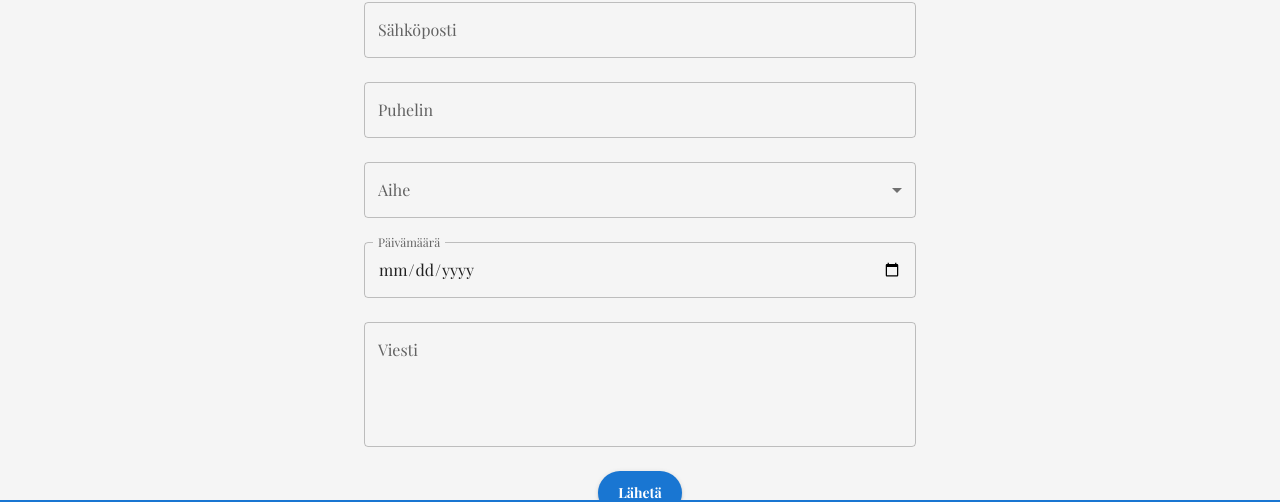
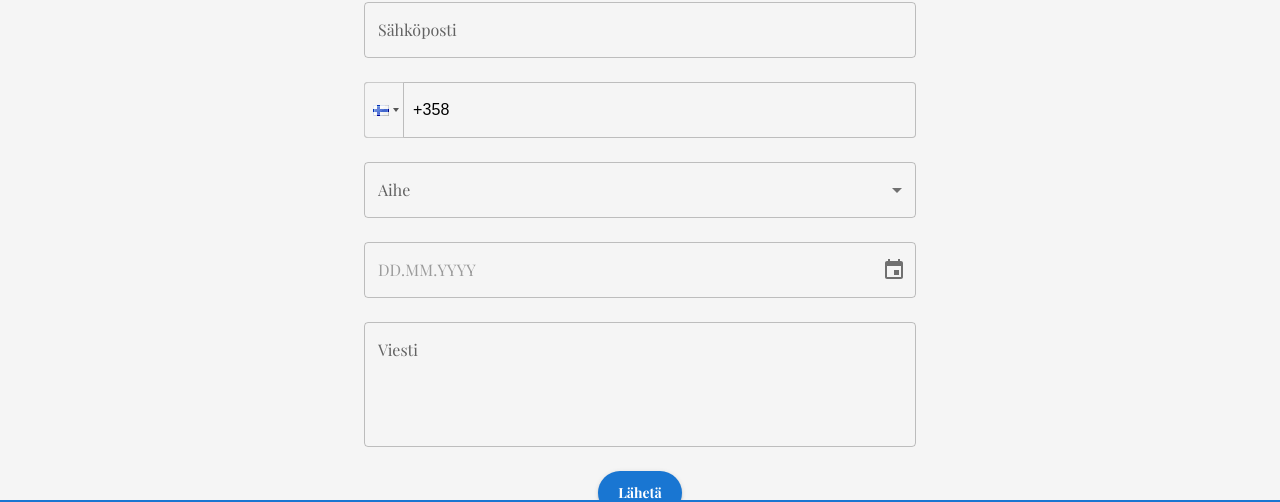
Before and after one commit to Shahtaa/PianoViihde, a React (Vite) app: page /contact in a window 1280 px wide. Shown: the part 248-750 px from the top of the page. Built offline with nearby package versions, Linux system fonts and the light colour scheme; a web font is replaced by a local one.

Commit message:
Foxed Contact Form

```diff
--- a/src/components/Contact/ContactForm.jsx
+++ b/src/components/Contact/ContactForm.jsx
@@ -1,7 +1,8 @@
 import React, { useState } from 'react';
 import { ToastContainer, toast } from 'react-toastify';
 import 'react-toastify/dist/ReactToastify.css';
-
+import PhoneInput from 'react-phone-input-2';
+import 'react-phone-input-2/lib/style.css';
 import {
   Box,
   TextField,
@@ -12,7 +13,9 @@ import {
   FormControl,
   InputLabel,
 } from '@mui/material';
-
+import { DatePicker, LocalizationProvider } from '@mui/x-date-pickers';
+import { AdapterDateFns } from '@mui/x-date-pickers/AdapterDateFns';
+import { fi } from 'date-fns/locale';
 
 const ContactForm = () => {
   const [formData, setFormData] = useState({
@@ -21,11 +24,12 @@ const ContactForm = () => {
     phone: '',
     subject: '',
     message: '',
-    date: '',
+    date: null, // date как объект Date
   });
 
+  const [phone, setPhone] = useState('358');
   const [errors, setErrors] = useState({});
-  const [isSubmitting, setIsSubmitting] = useState(false); // Для блокировки кнопки во время отправки
+  const [isSubmitting, setIsSubmitting] = useState(false);
 
   const subjects = [
     'Livemusiikki ravintoloissa',
@@ -41,7 +45,6 @@ const ContactForm = () => {
     setFormData((prevData) => ({ ...prevData, [name]: value }));
   };
 
-  // Для select (потому что в Select event.target это объект, а не input)
   const handleSelectChange = (e) => {
     setFormData((prevData) => ({ ...prevData, subject: e.target.value }));
   };
@@ -49,10 +52,7 @@ const ContactForm = () => {
   const validateForm = () => {
     const newErrors = {};
 
-    if (!formData.name.trim()) {
-      newErrors.name = 'Nimi on pakollinen';
-    }
-
+    if (!formData.name.trim()) newErrors.name = 'Nimi on pakollinen';
     if (!formData.email.trim()) {
       newErrors.email = 'Sähköposti on pakollinen';
     } else if (!/\S+@\S+\.\S+/.test(formData.email)) {
@@ -63,20 +63,15 @@ const ContactForm = () => {
       newErrors.phone = 'Puhelin tulee sisältää vain numeroita (6–15 merkkiä)';
     }
 
-    if (!formData.subject.trim()) {
-      newErrors.subject = 'Aihe on pakollinen';
-    }
+    if (!formData.subject.trim()) newErrors.subject = 'Aihe on pakollinen';
+    if (!formData.message.trim()) newErrors.message = 'Viesti on pakollinen';
 
-    if (!formData.message.trim()) {
-      newErrors.message = 'Viesti on pakollinen';
-    }
-
-    if (!formData.date.trim()) {
+    if (!formData.date) {
       newErrors.date = 'Päivämäärä on pakollinen';
     } else {
-      const selectedDate = new Date(formData.date);
+      const selected = new Date(formData.date);
       const today = new Date();
-      if (selectedDate.setHours(0, 0, 0, 0) < today.setHours(0, 0, 0, 0)) {
+      if (selected.setHours(0, 0, 0, 0) < today.setHours(0, 0, 0, 0)) {
         newErrors.date = 'Valitse päivämäärä, joka on tänään tai tulevaisuudessa';
       }
     }
@@ -91,13 +86,16 @@ const ContactForm = () => {
 
     setIsSubmitting(true);
 
-    console.log('Отправка формы:', formData);
+    const payload = {
+      ...formData,
+      date: formData.date?.toISOString().split('T')[0],
+    };
 
     try {
       const response = await fetch(`/api/contact`, {
         method: 'POST',
         headers: { 'Content-Type': 'application/json' },
-        body: JSON.stringify(formData),
+        body: JSON.stringify(payload),
       });
 
       if (!response.ok) {
@@ -105,26 +103,21 @@ const ContactForm = () => {
         throw new Error(errorResponse.message || 'Virhe viestin lähettämisessä');
       }
 
-      const result = await response.json();
-      console.log('Ответ сервера:', result);
-
       toast.success('Viesti lähetettiin onnistuneesti!');
-
       setFormData({
         name: '',
         email: '',
         phone: '',
         subject: '',
-        date: '',
         message: '',
+        date: null,
       });
+      setPhone('358');
     } catch (error) {
-      console.error('Virhe lähettämisessä:', error);
       toast.error(`Virhe: ${error.message}`);
     } finally {
       setIsSubmitting(false);
     }
-
   };
 
   return (
@@ -132,9 +125,8 @@ const ContactForm = () => {
       <Grid container spacing={3}>
         <Grid item xs={12}>
           <TextField
-            id="name"
+            label="Nimi"
             name="name"
-            label="Nimi"
             variant="outlined"
             fullWidth
             value={formData.name}
@@ -143,11 +135,11 @@ const ContactForm = () => {
             helperText={errors.name}
           />
         </Grid>
+
         <Grid item xs={12}>
           <TextField
-            id="email"
+            label="Sähköposti"
             name="email"
-            label="Sähköposti"
             variant="outlined"
             fullWidth
             value={formData.email}
@@ -156,64 +148,91 @@ const ContactForm = () => {
             helperText={errors.email}
           />
         </Grid>
+
         <Grid item xs={12}>
-          <TextField
-            id="phone"
-            name="phone"
-            label="Puhelin"
-            variant="outlined"
-            fullWidth
-            value={formData.phone}
-            onChange={handleInputChange}
-            error={!!errors.phone}
-            helperText={errors.phone}
-          />
+          <Box
+            sx={{
+              '& .form-control': {
+                width: '100%',
+                height: '56px',
+                fontSize: '16px',
+                border: '1px solid rgba(0, 0, 0, 0.23)',
+                borderRadius: '4px',
+                paddingLeft: '48px',
+                backgroundColor: '#f5f5f5',
+              },
+              '& .flag-dropdown': {
+                borderRight: '1px solid rgba(0, 0, 0, 0.23)',
+                borderTopLeftRadius: '4px',
+                borderBottomLeftRadius: '4px',
+              },
+              '& .form-control:focus': {
+                borderColor: '#1976d2',
+                boxShadow: '0 0 0 2px rgba(25, 118, 210, 0.2)',
+              },
+            }}
+          >
+            <PhoneInput
+              country={'fi'}
+              value={phone}
+              onChange={(value) => {
+                setPhone(value);
+                setFormData((prev) => ({ ...prev, phone: value }));
+              }}
+              enableSearch
+              placeholder="Lisää puhelinnumero"
+              specialLabel=""
+              preferredCountries={['fi']}
+              autoFormat
+            />
+          </Box>
+          {errors.phone && (
+            <Box sx={{ color: 'red', mt: 1, fontSize: '0.875rem' }}>{errors.phone}</Box>
+          )}
         </Grid>
+
         <Grid item xs={12}>
           <FormControl fullWidth error={!!errors.subject}>
             <InputLabel id="subject-label">Aihe</InputLabel>
             <Select
               labelId="subject-label"
-              id="subject"
               name="subject"
               value={formData.subject}
               onChange={handleSelectChange}
             >
               {subjects.map((item, index) => (
-                <MenuItem key={index} value={item}>
-                  {item}
-                </MenuItem>
+                <MenuItem key={index} value={item}>{item}</MenuItem>
               ))}
             </Select>
             {errors.subject && (
-              <Box sx={{ color: 'red', mt: 1, fontSize: '0.875rem' }}>
-                {errors.subject}
-              </Box>
+              <Box sx={{ color: 'red', mt: 1, fontSize: '0.875rem' }}>{errors.subject}</Box>
             )}
           </FormControl>
         </Grid>
+
+        <Grid item xs={12}>
+          <LocalizationProvider dateAdapter={AdapterDateFns} adapterLocale={fi}>
+            <DatePicker
+              value={formData.date}
+              onChange={(newValue) => setFormData((prev) => ({ ...prev, date: newValue }))}
+              minDate={new Date()}
+              slotProps={{
+                textField: {
+                  variant: 'outlined',
+                  placeholder: 'Päivämäärä',
+                  fullWidth: true,
+                  error: !!errors.date,
+                  helperText: errors.date,
+                },
+              }}
+            />
+          </LocalizationProvider>
+        </Grid>
+
         <Grid item xs={12}>
           <TextField
-            id="date"
-            name="date"
-            label="Päivämäärä"
-            variant="outlined"
-            fullWidth
-            type="date"
-            value={formData.date}
-            onChange={handleInputChange}
-            error={!!errors.date}
-            helperText={errors.date}
-            InputLabelProps={{
-              shrink: true,
-            }}
-          />
-        </Grid>
-        <Grid item xs={12}>
-          <TextField
-            id="message"
+            label="Viesti"
             name="message"
-            label="Viesti"
             variant="outlined"
             fullWidth
             multiline
@@ -224,18 +243,14 @@ const ContactForm = () => {
             helperText={errors.message}
           />
         </Grid>
+
         <Grid item xs={12} sx={{ textAlign: 'center' }}>
           <Button
             type="submit"
             variant="contained"
             color="primary"
             disabled={isSubmitting}
-            sx={{
-              padding: '10px 20px',
-              fontWeight: 'bold',
-              borderRadius: '25px',
-              textTransform: 'none',
-            }}
+            sx={{ padding: '10px 20px', fontWeight: 'bold', borderRadius: '25px', textTransform: 'none' }}
           >
             {isSubmitting ? 'Lähetetään...' : 'Lähetä'}
           </Button>
--- a/src/index.css
+++ b/src/index.css
@@ -1,3 +1,7 @@
+/* index.css */
+@import 'react-phone-input-2/lib/style.css';
+
+
 /* Reset */
 * {
   margin: 0;
```
